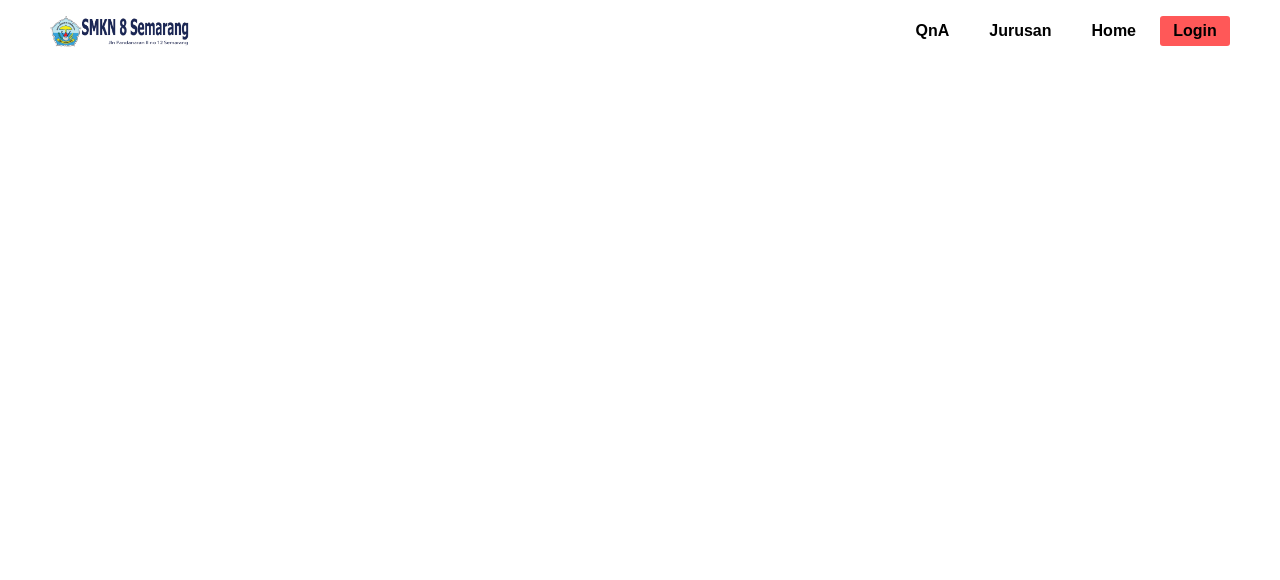
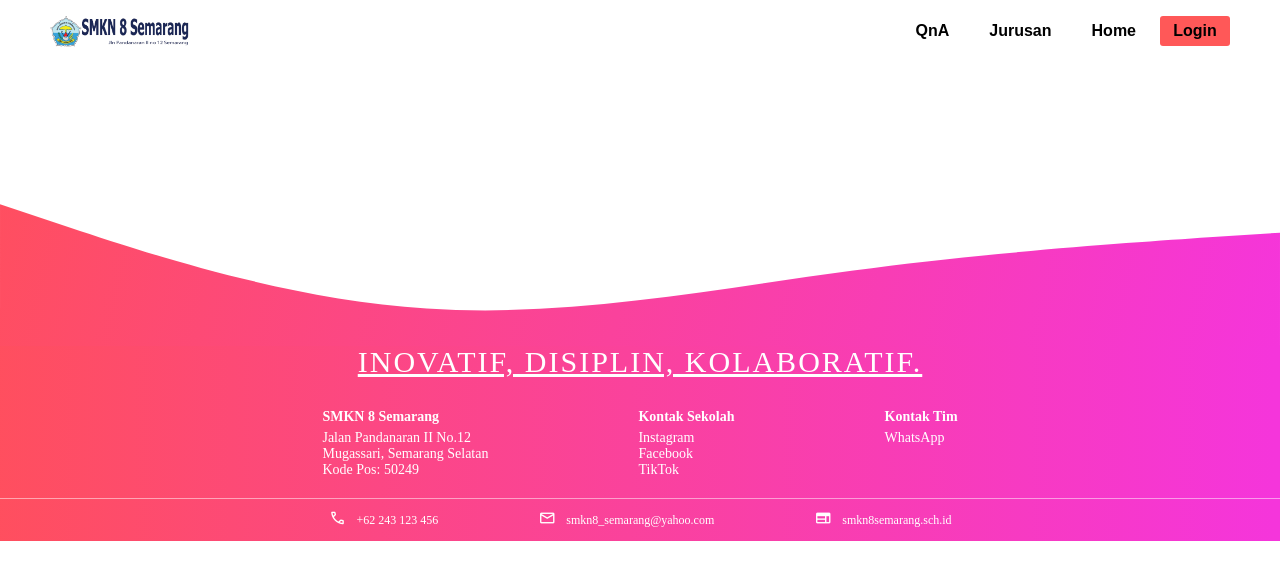
Before and after one commit to MiloAillo/GenEight-Navbar, a plain HTML site: page index.html in a window 1280 px wide. Drawn offline with nearby package versions, Linux system fonts and the light colour scheme; a web font is replaced by a local one.

Commit message:
tambah footer kang

```diff
--- a/index.html
+++ b/index.html
@@ -4,9 +4,10 @@
     <meta charset="UTF-8">
     <meta name="viewport" content="width=device-width, initial-scale=1.0">
     <title>Navigation bar </title>
+        <link href="https://fonts.googleapis.com/css2?family=Fragment+Mono&family=Hanuman&display=swap" rel="stylesheet"> <!-- import font FRAGMENT MONO dan Hanuman -->
+    <link href="https://fonts.cdnfonts.com/css/source-sans-pro" rel="stylesheet">
     <link href="https://fonts.cdnfonts.com/css/eras-bold-itc" rel="stylesheet"> <!-- import font ERAS BOLD ITC -->
-<link rel="stylesheet"
-  href="https://fonts.googleapis.com/css2?family=Material+Symbols+Outlined&display=block"> <!-- import google icons -->
+    <link rel="stylesheet" href="https://fonts.googleapis.com/css2?family=Material+Symbols+Outlined&display=block"> <!-- import google icons -->
     <link rel="stylesheet" href="style.css">
 </head>
 <body>
@@ -26,6 +27,66 @@
         <p class="navbarHome navbarMobile"><a href="" class="navbarLink">Home</a></p>
     </div>
 
+<!-- FOOTER -->
+<svg class="footerWave" xmlns="http://www.w3.org/2000/svg" viewBox="0 0 1440 320">
+  <defs>
+    <linearGradient id="waveGradient"
+                    gradientUnits="userSpaceOnUse"
+                    x1="0" y1="0" x2="1440" y2="320">
+      <stop offset="0%"   stop-color="#FF4F5D"/>
+      <stop offset="100%" stop-color="#F535DB"/>
+    </linearGradient>
+  </defs>
+<path class="wave" fill="url(#waveGradient)" fill-opacity="1" d="M0,160L80,186.7C160,213,320,267,480,277.3C640,288,800,256,960,234.7C1120,213,1280,203,1360,197.3L1440,192L1440,320L1360,320C1280,320,1120,320,960,320C800,320,640,320,480,320C320,320,160,320,80,320L0,320Z"></path></svg>
+
+<div class="footer">
+    <div><p>INOVATIF, DISIPLIN, KOLABORATIF.</p></div>
+
+    <div class="footerContainer">
+        <div class="footerBox1">
+            <div class="f1-header">SMKN 8 Semarang</div>
+            <div class="f1-content">
+                Jalan Pandanaran II No.12 <br>
+                Mugassari, Semarang Selatan <br>
+                Kode Pos: 50249
+            </div>
+        </div>
+
+        <div class="footerBox2">
+            <div class="f2-header">Kontak Sekolah</div>
+            <div class="f2-content">
+                <a href="https://www.instagram.com/humas.smk8semarang/">Instagram</a> <br>
+                <a href="https://www.facebook.com/smkn8semarang/">Facebook</a><br>
+                <a href="https://www.tiktok.com/@smk8semarang">TikTok</a>
+            </div>
+        </div>
+
+        <div class="footerBox3">
+            <div class="f3-header">Kontak Tim</div>
+            <div class="f3-content">
+                <a href="https://wa.me/qr/TRBLPOLEAQNTM1">WhatsApp</a>
+            </div>
+        </div>
+    </div>
+
+    <div class="endInformation">
+        <div class="Inf-Phone">
+            <a href="tel:+62243123456"><span class="material-symbols-outlined footerIcon">call</span></a>
+            <a class="Inf-Phone-Txt" href="tel:+62243123456">+62 243 123 456</a>
+        </div>
+
+        <div class="Inf-Email">
+            <a href="mailto:smkn8_semarang@yahoo.com"><span class="material-symbols-outlined footerIcon">email</span></a>
+            <a class="Inf-Email-Txt" href="mailto:smkn8_semarang@yahoo.com">smkn8_semarang@yahoo.com</a>
+        </div>
+
+        <div class="Inf-Web">
+            <a href="https://smkn8semarang.sch.id/"><span class="material-symbols-outlined footerIcon">web</span></a>
+            <a class="Inf-Web-Txt" href="https://smkn8semarang.sch.id/">smkn8semarang.sch.id</a>
+        </div>
+    </div>
+</div>
+
     <script src="logic.js"></script>
 </body>
 </html>
--- a/style.css
+++ b/style.css
@@ -2,6 +2,7 @@ body { /* bisa di sesuaikan sesuaikan (pastikan width tetap 100vw) */
     margin: 0;
     padding: 0;
     width: 100vw;
+    height: 1000px;
 }
 
 .navbar { /* komponen utama navbar, sebisa mungkin jangan di ubah */
@@ -91,7 +92,133 @@ nav { /* komponen utama navbar, sebisa mungkin jangan di ubah */
     }
 
 @media (min-width: 600px) { /* komponen utama navbar mobile, sebisa mungkin jangan di ubah */
-    .material-symbols-outlined {
+    #navbarExtendBTN {
         display: none;
     }
 }
+
+
+/* FOOTER */
+
+.footerWave { /* styling wave nya, bisa di atur jika ada masalah */
+  display: block;
+  margin: 0;
+}
+
+.footer { /* tempat ganti warna footer nya (tidak termasuk wave) */
+    background: linear-gradient(90deg, #FF4F5D -1.32%, #F535DB 99.59%);
+    width: 100%;
+    margin-top: -1px;
+}
+
+.footer p { /* styling quotes nya */
+    margin: 0;
+    color: #FFF;
+    font-family: "Eras Bold ITC";
+    font-size: 30px;
+    letter-spacing: 2px;
+    text-align: center;
+    text-decoration: underline;
+}
+
+.footerContainer { /* styling 3 box informasi, harusnya ga ada masalah */
+    display: flex;
+    justify-content: center;
+    gap: 150px;
+    margin: 30px 30px 0 30px;
+}
+
+.footerContainer > div { /* styling 3 box informasi, harusnya ga ada masalah */
+    display: flex;
+    flex-direction: column;
+    gap: 5px
+}
+
+.footerContainer a { /* styling 3 box informasi, harusnya ga ada masalah */
+    text-decoration: none;
+    color: #FFF;
+}
+
+.f1-header, .f2-header, .f3-header { /* styling 3 box informasi, harusnya ga ada masalah */
+    font-family: "Fragment Mono";
+    font-weight: 600;
+    font-size: 14px;
+    color: #FFF;
+}
+
+.f1-content, .f2-content, .f3-content { /* styling 3 box informasi, harusnya ga ada masalah */
+    font-family: "Fragment Mono";
+    color: #FFF;
+    font-size: 14px;
+}
+
+.endInformation { /* styling informasi tambahan di paling bawah, harusnya ga ada masalah */
+    display: flex;
+    justify-content: center;
+    align-items: center;
+    gap: 5px;
+    margin: 20px auto 0 auto;
+    gap: 100px;
+    border-top: solid 1px rgba(255, 255, 255, 0.5);
+    padding-top: 10px;
+
+}
+
+.endInformation > div { /* styling informasi tambahan di paling bawah, harusnya ga ada masalah */
+    display: flex;
+    flex-direction: row;
+    align-items: center;
+    gap: 10px;
+    margin-bottom: 10px;
+}
+
+.endInformation a { /* styling informasi tambahan di paling bawah, harusnya ga ada masalah */
+    text-decoration: none;
+    font-family: "Fragment Mono";
+    color: #FFF;
+    font-size: 12px;
+}
+
+.footerIcon { /* styling icon di informasi tambahan, harusnya ga ada masalah */
+    font-size: 18px;
+    color: #FFF;
+}
+
+@media (max-width: 800px) { /* penyesuaian design di 600-800px */
+    .footerContainer {
+        gap: 50px;
+    }
+
+    .endInformation {
+        gap: 20px;
+    }
+}
+
+@media (max-width: 600px) { /* penyesuaian design di 600px kebawah, responsif tablet sama mobile ke sini jatuhnya */
+    .footer p {
+        font-size: 25px;
+    }
+
+    .f1-header, .f2-header, .f3-header {
+        font-family: "Fragment Mono";
+        font-weight: 600;
+        font-size: 12px;
+        color: #FFF;
+    }
+
+    .f1-content, .f2-content, .f3-content {
+        font-family: "Fragment Mono";
+        color: #FFF;
+        font-size: 12px;
+    }
+
+    .Inf-Phone-Txt, .Inf-Email-Txt, .Inf-Web-Txt {
+        display: none;
+    }
+}
+
+@media (max-width: 500px) { /* ngubah size font quotes nya aja biar lebih kecil di mobile  */
+    .footer p {
+        font-size: 20px;
+    }
+}
```
